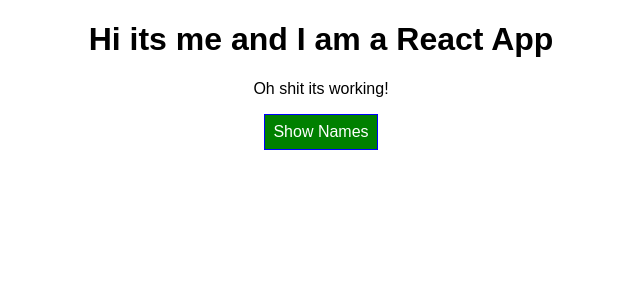
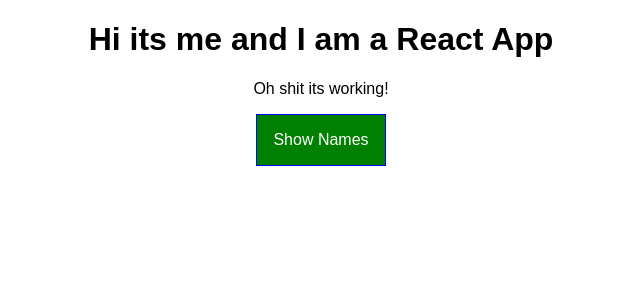
Before and after one commit to pacemade/react-with-max, a React app in the folder starting_off/: page / in a window 1280 px wide. Shown: the top 300 px of the page, without its empty margins (319-959 px from the left). Built offline with nearby package versions, Linux system fonts and the light colour scheme.

Commit message:
nested styling using import classes

```diff
--- a/starting_off/src/App.css
+++ b/starting_off/src/App.css
@@ -9,3 +9,26 @@
 .bold {
   font-weight: bold;
 }
+
+.App button {
+  border: 1px solid blue;
+  padding: 16px;
+  background-color: green;
+  font: inherit;
+  color: white;
+  cursor: pointer;
+}
+
+.App button:hover {
+  background-color: light-green;
+  color: black;
+}
+
+.App button.Red {
+  background-color: red;
+}
+
+.App button.Red:hover {
+  background-color: salmon;
+  color: black;
+}
--- a/starting_off/src/App.js
+++ b/starting_off/src/App.js
@@ -63,16 +63,8 @@
   }
 
   render() {
-    const style = {
-      backgroundColor: 'green',
-      color: 'white',
-      font: 'inherit',
-      border: '1px solid blue',
-      padding: '8px',
-      cursor: 'pointer',
-    };
-
     let persons = null;
+    let btnClass = '';
 
     if (this.state.showPersons) {
       persons = (
@@ -87,7 +79,7 @@
           })}
         </div>
       );
-      style.backgroundColor = 'red';
+      btnClass = classes.Red;
     }
 
     const assignedClasses = [];
@@ -103,7 +95,7 @@
         <h1>Hi its me and I am a React App</h1>
         <p className={assignedClasses.join(' ')}>Oh shit its working!</p>
         <button
-          style={style}
+          className={btnClass}
           onClick={this.togglePersonsHandler}>Show Names</button>
         {persons}
       </div>
```
